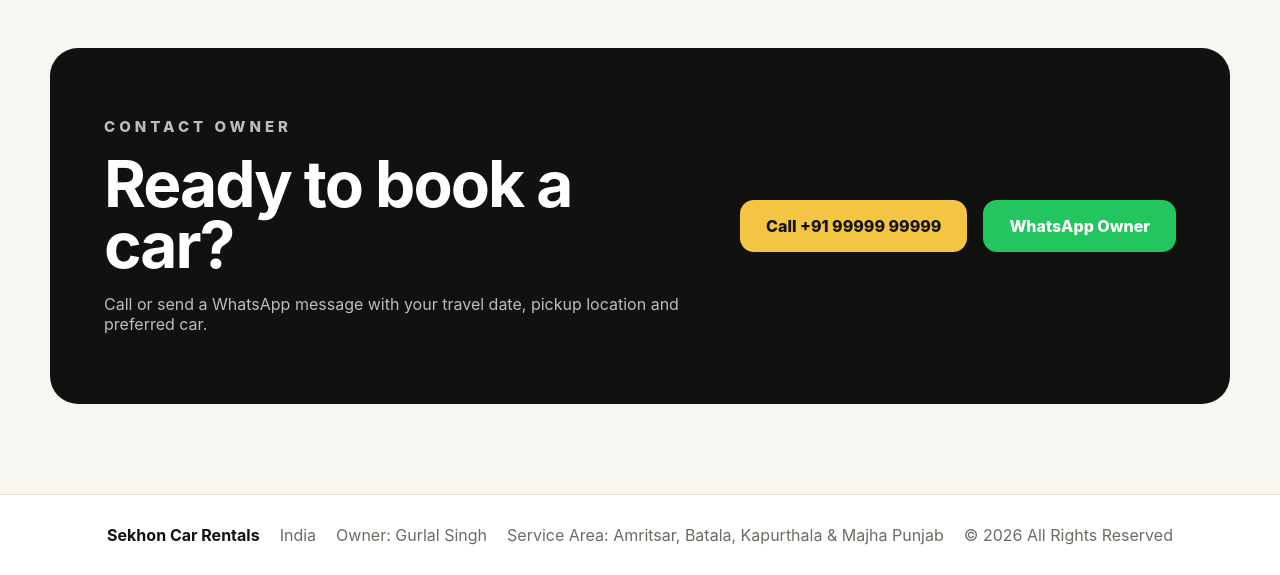
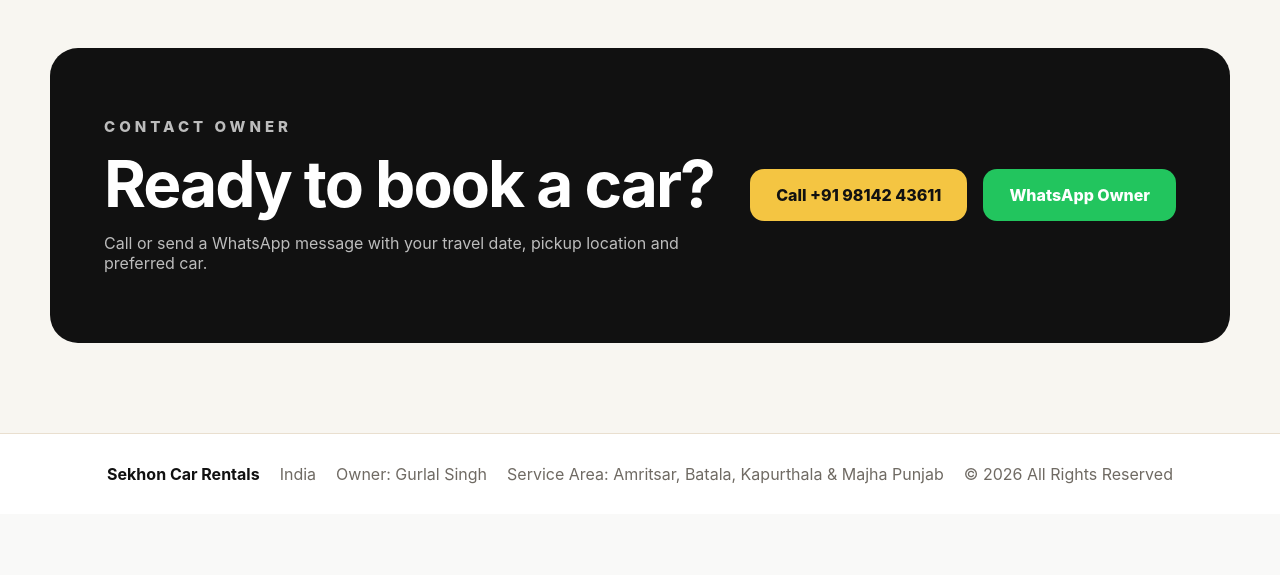
Before and after one commit to jkaulakh/sekhon-car-rentals, a Flask app: page / in a window 1280 px wide. Shown: the part 3272-3847 px from the top of the page. After the commit the page ends 3756 px from the top, so only its background shows below. Run offline with Flask 3, Linux system fonts and the light colour scheme.

Commit message:
Update index.html
phone number

```diff
--- a/templates/index.html
+++ b/templates/index.html
@@ -125,7 +125,7 @@
 
             <a class="btn btn-primary"
                href="tel:+919814243611">
-                Call +91 98142 43611
+                Call Now
             </a>
 
             <a class="btn btn-whatsapp"
@@ -373,7 +373,7 @@
             <a class="btn btn-primary"
                href="tel:+919814243611">
 
-                Call +91 99999 99999
+                Call +91 98142 43611
 
             </a>
 
```
